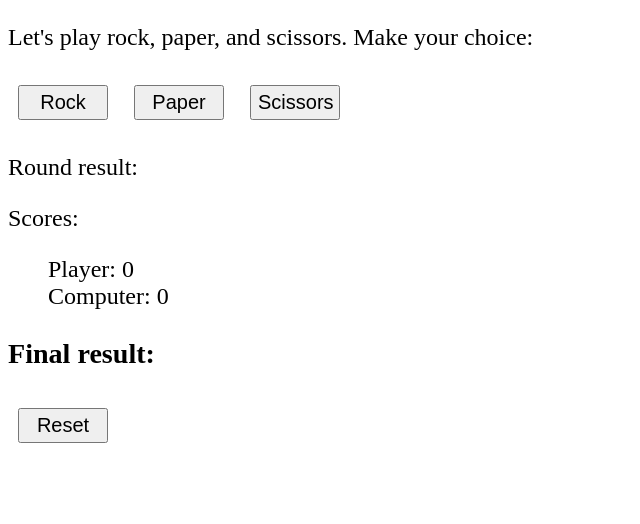
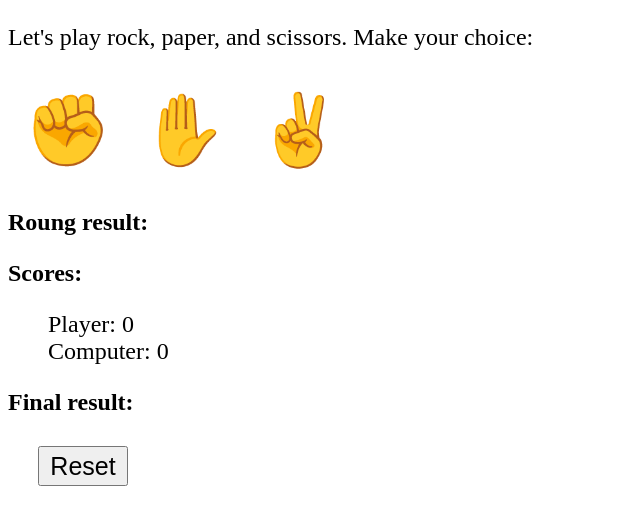
Before and after one commit to Alicebond/rock-paper-scissors, a plain HTML site: page index.html in a window 1280 px wide. Shown: the whole page, without its empty margins (0-640 px from the left). Drawn offline with Linux system fonts and the light colour scheme.

Commit message:
Change selection buttons to emoji

```diff
--- a/index.html
+++ b/index.html
@@ -9,17 +9,17 @@
   <body>
     <div class="container">
       <p>Let's play rock, paper, and scissors. Make your choice:</p>
-      <button class="btn rock">Rock</button>
-      <button class="btn paper">Paper</button>
-      <button class="btn scissors">Scissors</button>
-      <p >Round result: <span class="round-result"></span> </p>
-      <p class="scores">Scores:
+      <button class="selection rock" id="rock">✊</button>
+      <button class="selection paper" id="paper">✋</button>
+      <button class="selection scissors" id="scissors">✌️</button>
+      <p ><strong>Roung result:</strong><span class="round-result"></span> </p>
+      <p class="scores"><strong>Scores:</strong>
       <ul>
         <li >Player: <span class="player-scores">0</span></li>
         <li>Computer: <span class="computer-scores">0</span></li>
       </ul>
       </p>
-      <h3>Final result: <span class="final-result"></span></h3>
+      <strong>Final result: <span class="final-result"></span></strong><br>
       <button class="reset">Reset</button>
     </div>
     <script src="script.js"></script>
--- a/script.js
+++ b/script.js
@@ -1,6 +1,6 @@
 "use strict";
 
-const buttons = document.querySelectorAll(".btn");
+const buttons = document.querySelectorAll(".selection");
 const roundResult = document.querySelector(".round-result");
 const playerScore = document.querySelector(".player-scores");
 const computerScore = document.querySelector(".computer-scores");
@@ -50,7 +50,7 @@ function playRound(playerSelection, computerSelection) {
 
 buttons.forEach((button) =>
   button.addEventListener("click", () => {
-    playerSelection = button.textContent.toLowerCase();
+    playerSelection = button.id;
     game();
   })
 );
--- a/style.css
+++ b/style.css
@@ -2,12 +2,21 @@ body {
   font-size: 24px;
 }
 
-button {
-  font-size: 20px;
-  height: 35px;
+.selection {
+  font-size: 70px;
+  height: 90px;
   width: 90px;
   margin: 10px;
   cursor: pointer;
+  border: none;
+  background-color: #fff;
+}
+
+.reset {
+  font-size: 25px;
+  height: 40px;
+  width: 90px;
+  margin: 30px;
 }
 
 li {
```
